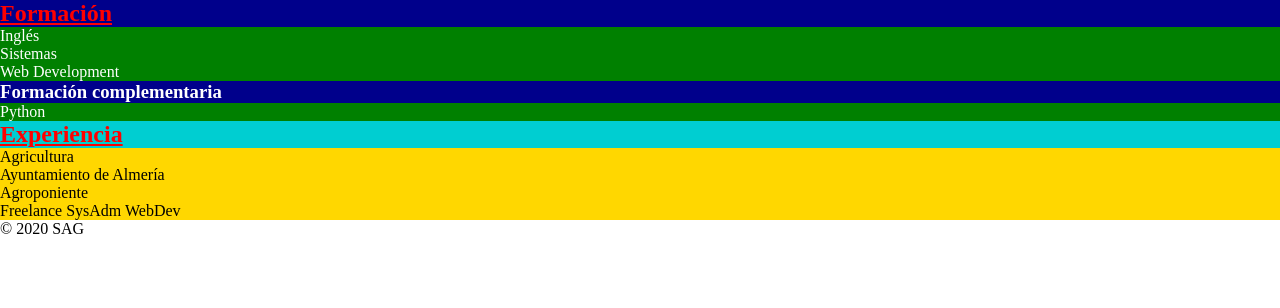
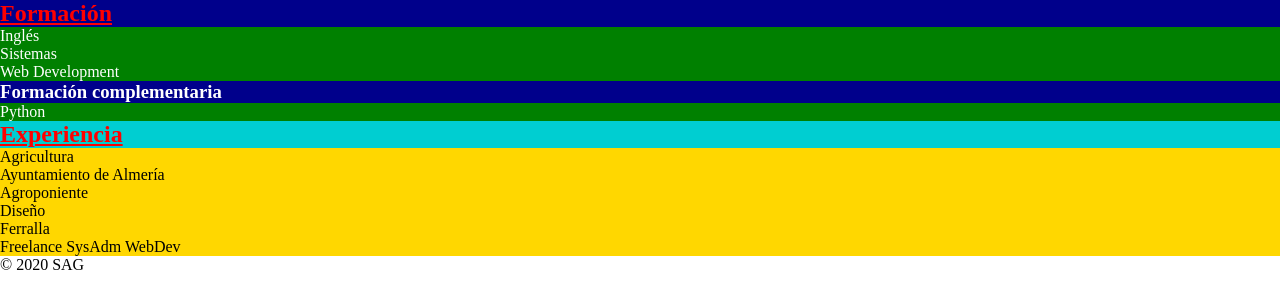
Before and after one commit to salvadorformaciondual/pordefcto, a website: page HTML5Application/public_html/index.html in a window 1280 px wide. Drawn offline with Linux system fonts and the light colour scheme.

Commit message:
AnotherExp

```diff
--- a/HTML5Application/public_html/index.html
+++ b/HTML5Application/public_html/index.html
@@ -33,6 +33,8 @@
 						<li>Agricultura</li>
 						<li>Ayuntamiento de Almería</li>
 						<li>Agroponiente</li>
+						<li>Diseño</li>
+						<li>Ferralla</li>
 						<li>Freelance SysAdm WebDev</li>
 					</ul>
 			</section>
```
